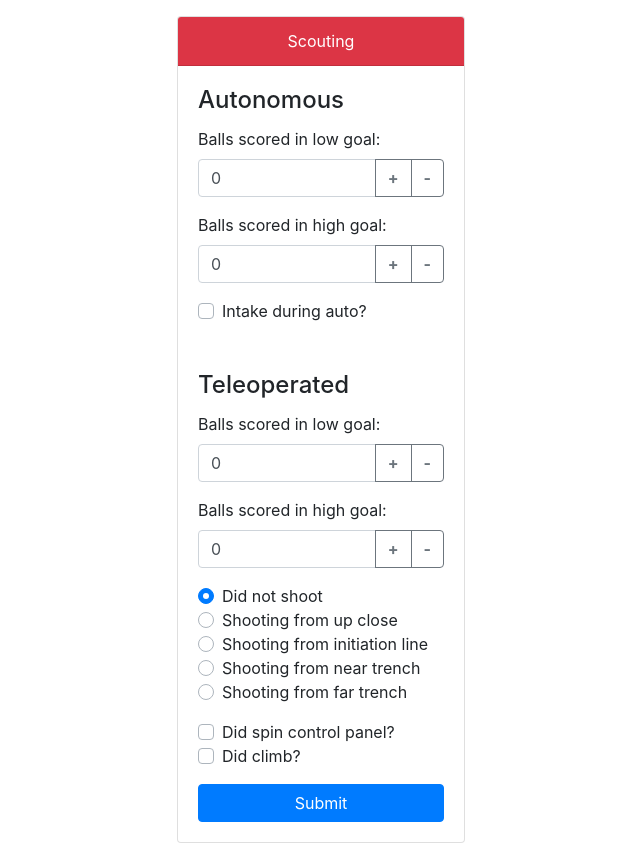
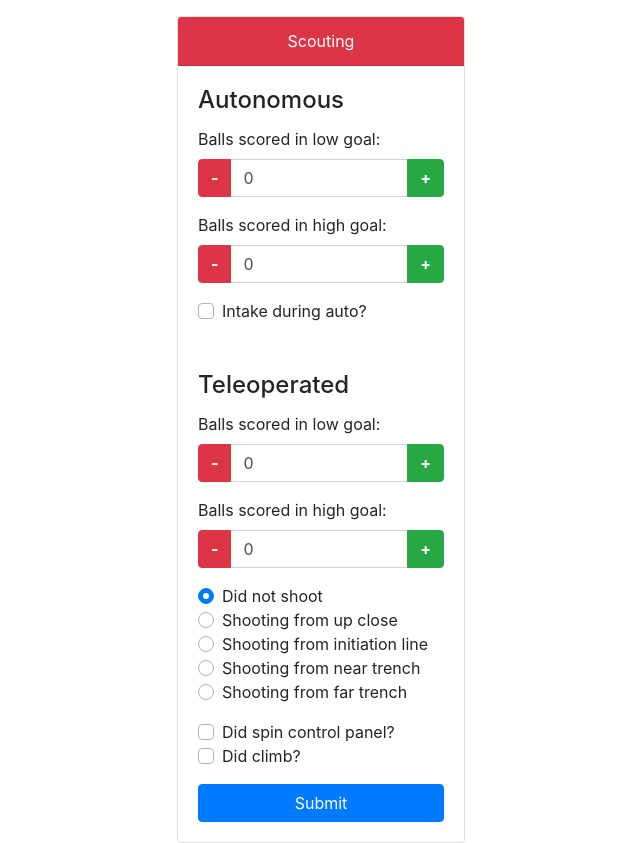
Before and after one commit to team1306/nilus-scouting, a Django app: template nilus/season2020/templates/season2020/scout.html in a window 1280 px wide. Shown: the whole page, without its empty margins (319-959 px from the left). Run offline with Django 3.2, Linux system fonts and the light colour scheme; the template is opened without the code that fills it, so the values that code supplies are empty; some libraries are stand-ins or nearby versions.

Commit message:
Get increment buttons working

```diff
--- a/nilus/season2020/static/season2020/scout.js
+++ b/nilus/season2020/static/season2020/scout.js
@@ -11,4 +11,24 @@ $(document).ready(function()
             return false;
         }
    });
+
+   hookUpAdderButton($("#btnAutoLowInc"), $("#inputAutoLow")[0], 1);
+   hookUpAdderButton($("#btnAutoLowDec"), $("#inputAutoLow")[0], -1);
+   hookUpAdderButton($("#btnAutoHighInc"), $("#inputAutoHigh")[0], 1);
+   hookUpAdderButton($("#btnAutoHighDec"), $("#inputAutoHigh")[0], -1);
+   hookUpAdderButton($("#btnTeleLowInc"), $("#inputTeleLow")[0], 1);
+   hookUpAdderButton($("#btnTeleLowDec"), $("#inputTeleLow")[0], -1);
+   hookUpAdderButton($("#btnTeleHighInc"), $("#inputTeleHigh")[0], 1);
+   hookUpAdderButton($("#btnTeleHighDec"), $("#inputTeleHigh")[0], -1);
 });
+
+function hookUpAdderButton(button, fieldEl, increment)
+{
+    button.click(function()
+    {
+        var current = parseInt(fieldEl.value);
+        var newVal = current + increment;
+        if(newVal < 0) { return; }
+        fieldEl.value = newVal;
+    });
+}
--- a/nilus/season2020/templates/season2020/scout.html
+++ b/nilus/season2020/templates/season2020/scout.html
@@ -33,10 +33,12 @@
                 <div class="form-group">
                     <label for="inputAutoLow">Balls scored in low goal:</label>
                     <div class="input-group">
+                        <div class="input-group-prepend">
+                            <button id="btnAutoLowDec" class="btn btn-danger font-weight-bold" type="button">-</button>
+                        </div>
                         <input id="inputAutoLow" name="autoLow" type="number" min="0" value="0" class="form-control">
                         <div class="input-group-append">
-                            <button class="btn btn-outline-secondary font-weight-bold" type="button">+</button>
-                            <button class="btn btn-outline-secondary font-weight-bold" type="button">-</button>
+                            <button id="btnAutoLowInc" class="btn btn-success font-weight-bold" type="button">+</button>
                         </div>
                     </div>
                 </div>
@@ -44,10 +46,12 @@
                 <div class="form-group">
                     <label for="inputAutoHigh">Balls scored in high goal:</label>
                     <div class="input-group">
+                        <div class="input-group-prepend">
+                            <button id="btnAutoHighDec" class="btn btn-danger font-weight-bold" type="button">-</button>
+                        </div>
                         <input id="inputAutoHigh" name="autoHigh" type="number" min="0" value="0" class="form-control">
                         <div class="input-group-append">
-                            <button class="btn btn-outline-secondary font-weight-bold" type="button">+</button>
-                            <button class="btn btn-outline-secondary font-weight-bold" type="button">-</button>
+                            <button id="btnAutoHighInc" class="btn btn-success font-weight-bold" type="button">+</button>
                         </div>
                     </div>
                 </div>
@@ -62,10 +66,12 @@
                 <div class="form-group">
                     <label for="inputTeleLow">Balls scored in low goal:</label>
                     <div class="input-group">
+                        <div class="input-group-prepend">
+                            <button id="btnTeleLowDec" class="btn btn-danger font-weight-bold" type="button">-</button>
+                        </div>
                         <input id="inputTeleLow" name="teleLow" type="number" min="0" value="0" class="form-control">
                         <div class="input-group-append">
-                            <button class="btn btn-outline-secondary font-weight-bold" type="button">+</button>
-                            <button class="btn btn-outline-secondary font-weight-bold" type="button">-</button>
+                            <button id="btnTeleLowInc" class="btn btn-success font-weight-bold" type="button">+</button>
                         </div>
                     </div>
                 </div>
@@ -73,10 +79,12 @@
                 <div class="form-group">
                     <label for="inputTeleHigh">Balls scored in high goal:</label>
                     <div class="input-group">
+                        <div class="input-group-prepend">
+                            <button id="btnTeleHighDec" class="btn btn-danger font-weight-bold" type="button">-</button>
+                        </div>
                         <input id="inputTeleHigh" name="teleHigh" type="number" min="0" value="0" class="form-control">
                         <div class="input-group-append">
-                            <button class="btn btn-outline-secondary font-weight-bold" type="button">+</button>
-                            <button class="btn btn-outline-secondary font-weight-bold" type="button">-</button>
+                            <button id="btnTeleHighInc" class="btn btn-success font-weight-bold" type="button">+</button>
                         </div>
                     </div>
                 </div>
@@ -124,7 +132,7 @@
     <script src="https://cdn.jsdelivr.net/npm/popper.js@1.16.0/dist/umd/popper.min.js" integrity="sha384-Q6E9RHvbIyZFJoft+2mJbHaEWldlvI9IOYy5n3zV9zzTtmI3UksdQRVvoxMfooAo" crossorigin="anonymous"></script>
     <script src="https://stackpath.bootstrapcdn.com/bootstrap/4.4.1/js/bootstrap.min.js" integrity="sha384-wfSDF2E50Y2D1uUdj0O3uMBJnjuUD4Ih7YwaYd1iqfktj0Uod8GCExl3Og8ifwB6" crossorigin="anonymous"></script>
 
-    <script src="{% static 'season2020/scout.js' %}"></script>
+    <script type="text/javascript" src="{% static 'season2020/scout.js' %}"></script>
 </body>
 
 </html>
```
